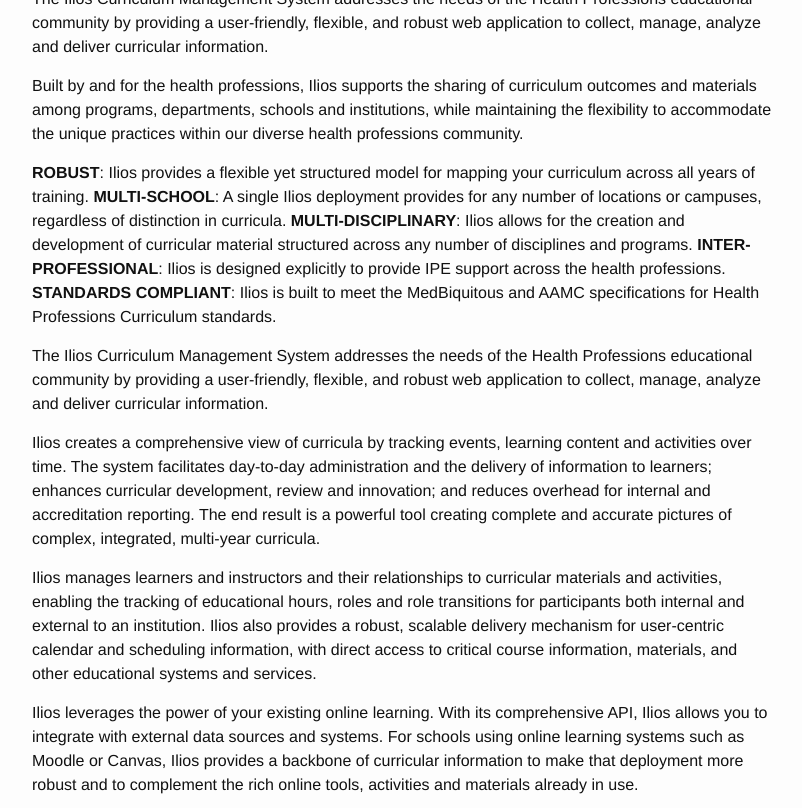
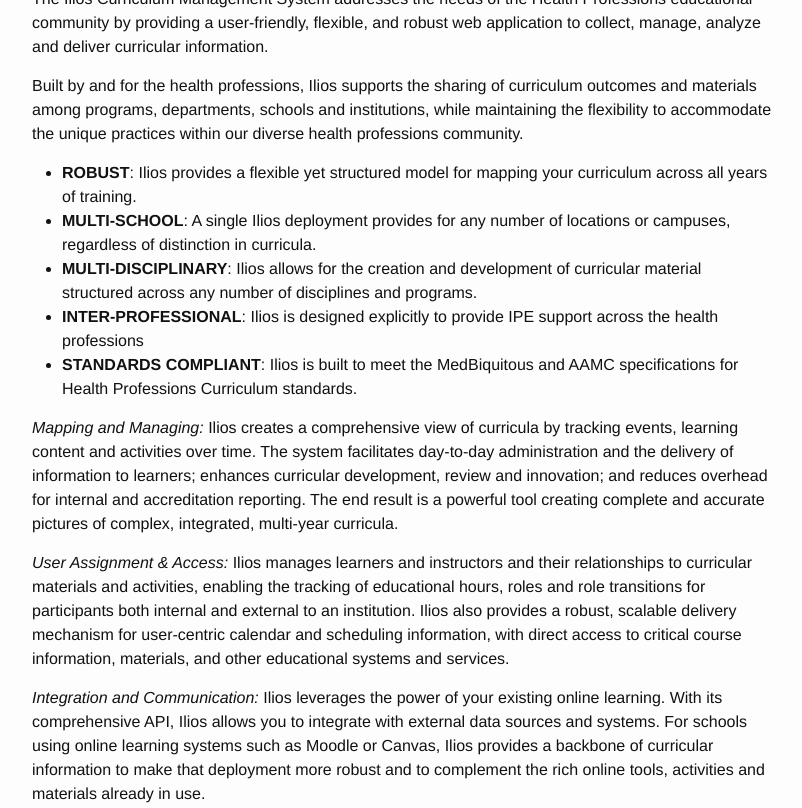
Before and after one commit to ilios/iliosproject.org, a Jekyll site: the page built from about.md, in a window 1280 px wide and 900 px high, scrolled down 305 px, cut to the strip 0-808 px from the top of the window. Shown: the whole strip, without its empty margins (238-1040 px from the left). Built offline with Jekyll 4.4.1, drawn with Linux system fonts in a browser that asks for light colours.

Commit message:
proof and edit of "about" page

```diff
--- a/about.md
+++ b/about.md
@@ -13,19 +13,16 @@
 The Ilios Curriculum Management System addresses the needs of the Health Professions educational community by providing a user-friendly, flexible, and robust web application to collect, manage, analyze and deliver curricular information.
 
 Built by and for the health professions, Ilios supports the sharing of curriculum outcomes and materials among programs, departments, schools and institutions, while maintaining the flexibility to accommodate the unique practices within our diverse health professions community.
+- **ROBUST**: Ilios provides a flexible yet structured model for mapping your curriculum across all years of training.
+- **MULTI-SCHOOL**: A single Ilios deployment provides for any number of locations or campuses, regardless of distinction in curricula.
+- **MULTI-DISCIPLINARY**: Ilios allows for the creation and development of curricular material structured across any number of disciplines and programs.
+- **INTER-PROFESSIONAL**: Ilios is designed explicitly to provide IPE support across the health professions
+- **STANDARDS COMPLIANT**: Ilios is built to meet the MedBiquitous and AAMC specifications for Health Professions Curriculum standards.
 
-**ROBUST**: Ilios provides a flexible yet structured model for mapping your curriculum across all years of training.
-**MULTI-SCHOOL**: A single Ilios deployment provides for any number of locations or campuses, regardless of distinction in curricula.
-**MULTI-DISCIPLINARY**: Ilios allows for the creation and development of curricular material structured across any number of disciplines and programs.
-**INTER-PROFESSIONAL**: Ilios is designed explicitly to provide IPE support across the health professions.
-**STANDARDS COMPLIANT**: Ilios is built to meet the MedBiquitous and AAMC specifications for Health Professions Curriculum standards.
+*Mapping and Managing:* Ilios creates a comprehensive view of curricula by tracking events, learning content and activities over time. The system facilitates day-to-day administration and the delivery of information to learners; enhances curricular development, review and innovation; and reduces overhead for internal and accreditation reporting. The end result is a powerful tool creating complete and accurate pictures of complex, integrated, multi-year curricula.
 
-The Ilios Curriculum Management System addresses the needs of the Health Professions educational community by providing a user-friendly, flexible, and robust web application to collect, manage, analyze and deliver curricular information.
+*User Assignment & Access:* Ilios manages learners and instructors and their relationships to curricular materials and activities, enabling the tracking of educational hours, roles and role transitions for participants both internal and external to an institution. Ilios also provides a robust, scalable delivery mechanism for user-centric calendar and scheduling information, with direct access to critical course information, materials, and other educational systems and services.
 
-Ilios creates a comprehensive view of curricula by tracking events, learning content and activities over time. The system facilitates day-to-day administration and the delivery of information to learners; enhances curricular development, review and innovation; and reduces overhead for internal and accreditation reporting. The end result is a powerful tool creating complete and accurate pictures of complex, integrated, multi-year curricula.
-
-Ilios manages learners and instructors and their relationships to curricular materials and activities, enabling the tracking of educational hours, roles and role transitions for participants both internal and external to an institution. Ilios also provides a robust, scalable delivery mechanism for user-centric calendar and scheduling information, with direct access to critical course information, materials, and other educational systems and services.
-
-Ilios leverages the power of your existing online learning. With its comprehensive API, Ilios allows you to integrate with external data sources and systems. For schools using online learning systems such as Moodle or Canvas, Ilios provides a backbone of curricular information to make that deployment more robust and to complement the rich online tools, activities and materials already in use.
+*Integration and Communication:* Ilios leverages the power of your existing online learning. With its comprehensive API, Ilios allows you to integrate with external data sources and systems. For schools using online learning systems such as Moodle or Canvas, Ilios provides a backbone of curricular information to make that deployment more robust and to complement the rich online tools, activities and materials already in use.
 
 <iframe src="//www.slideshare.net/slideshow/embed_code/key/9m4pN88tNImDHA" width="595" height="485" frameborder="0" marginwidth="0" marginheight="0" scrolling="no" style="border:1px solid #CCC; border-width:1px; margin-bottom:5px; max-width: 100%;" allowfullscreen> </iframe> <div style="margin-bottom:5px"> <strong> <a href="//www.slideshare.net/saschaben/updated-infodeck" title="Ilios Intro Info 2017" target="_blank">Ilios Intro Info 2017</a> </strong> from <strong><a target="_blank" href="//www.slideshare.net/saschaben">Sascha Cohen</a></strong> </div>
```
